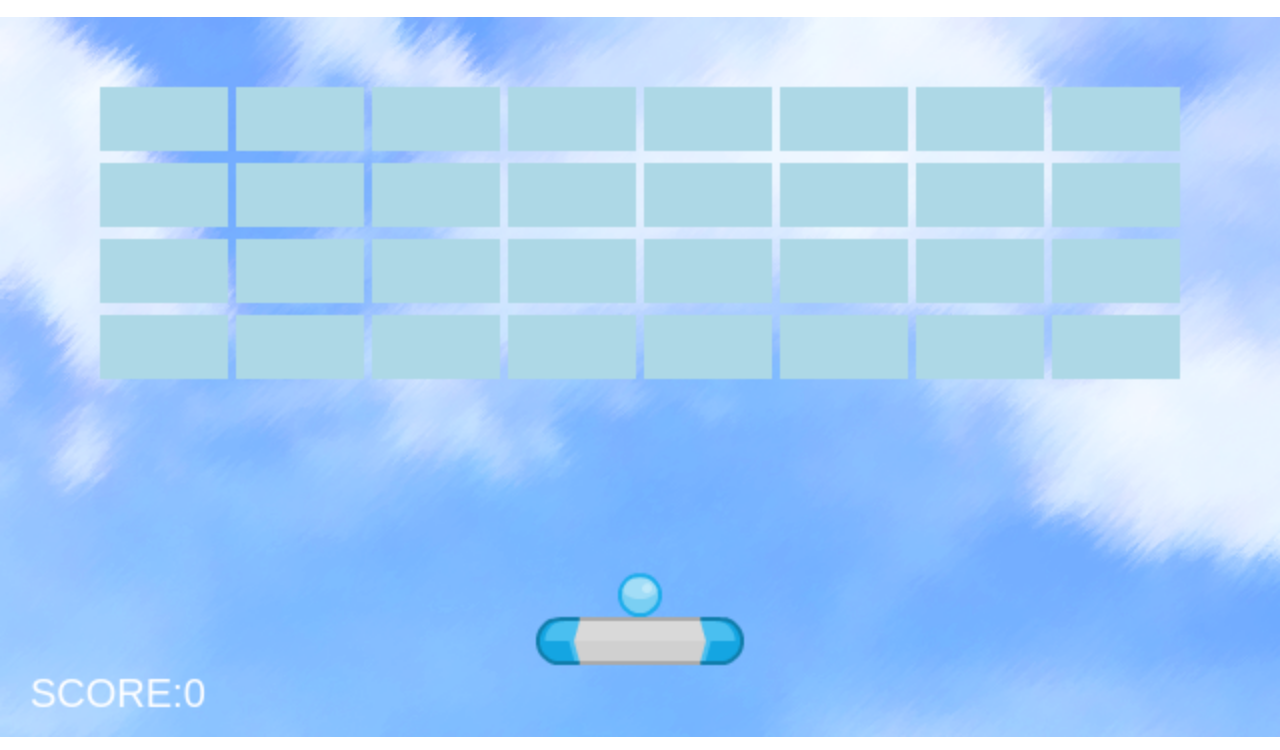
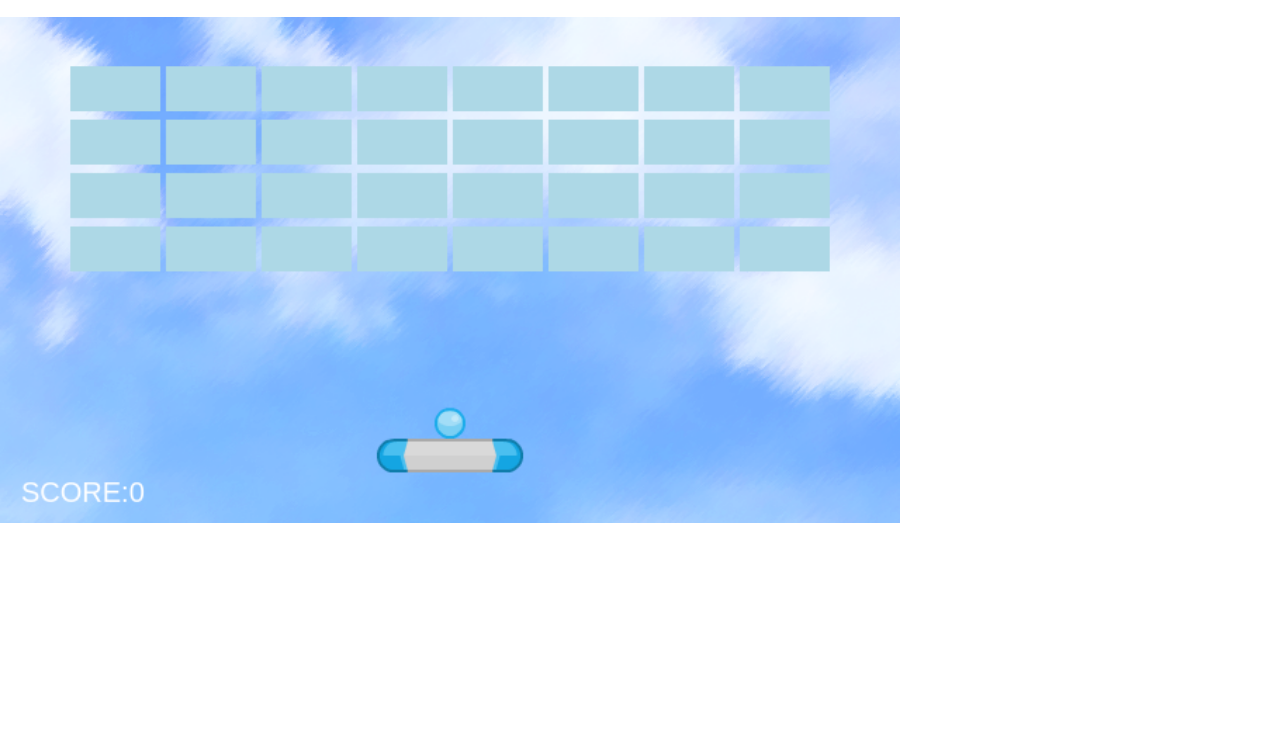
Before and after one commit to Indiel/Arkanoid, a website built with webpack: page index.html in a window 1280 px wide. Shown: the part 50-800 px from the top of the page. Built offline with nearby package versions, Linux system fonts and the light colour scheme.

Commit message:
fix: change max-width canvas

```diff
--- a/index.html
+++ b/index.html
@@ -13,6 +13,7 @@
 
             canvas {
                 width: 100%;
+                max-width: 900px;
             }
         </style>
 
```
Also changed, not shown: dist/index.html.
